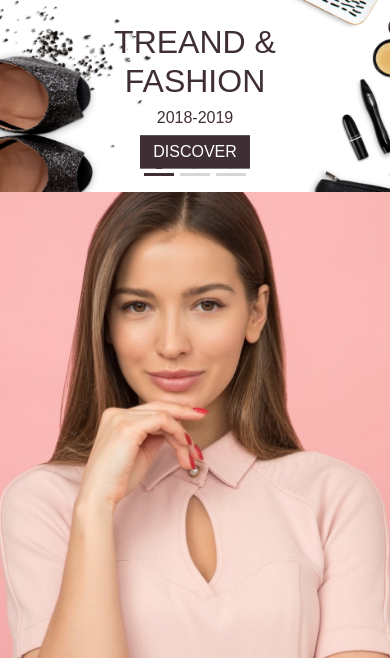
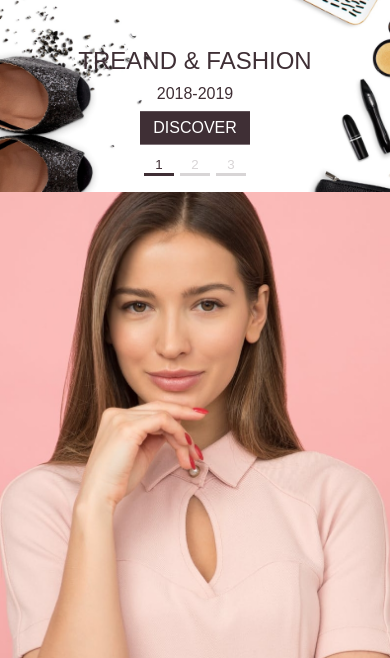
Before and after one commit to dlahoda/fima, a Node project: template src/templates/index.pug in a window 390 px wide. Shown: the part 95-753 px from the top of the page. Run offline with Node 20 templates, Linux system fonts and the light colour scheme; the template is opened without the code that fills it, so the values that code supplies are empty; style sheets or scripts are compiled from the project's sources.

Commit message:
Minor slider update

```diff
--- a/src/sass/sections/_slider.scss
+++ b/src/sass/sections/_slider.scss
@@ -53,3 +53,8 @@
     margin-bottom: 1rem;
   }
 }
+@media screen and (max-width: 446px) {
+  .display-2 {
+    font-size: $display2-size - 4rem;
+  }
+}
```
